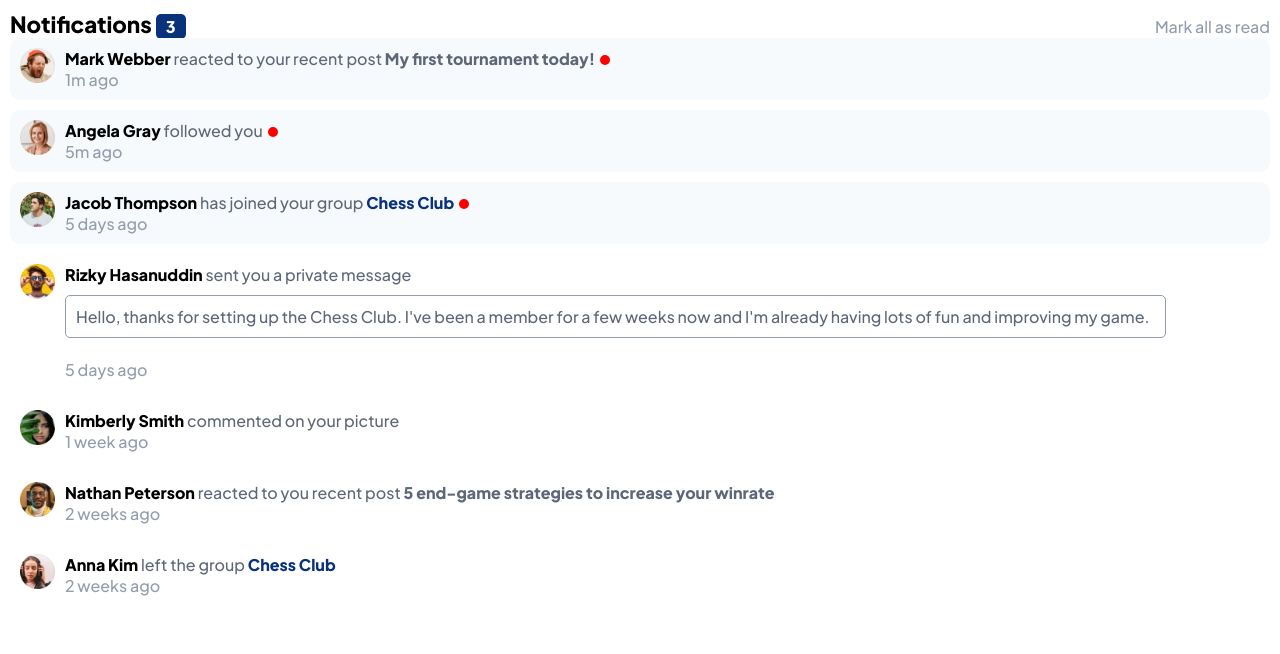
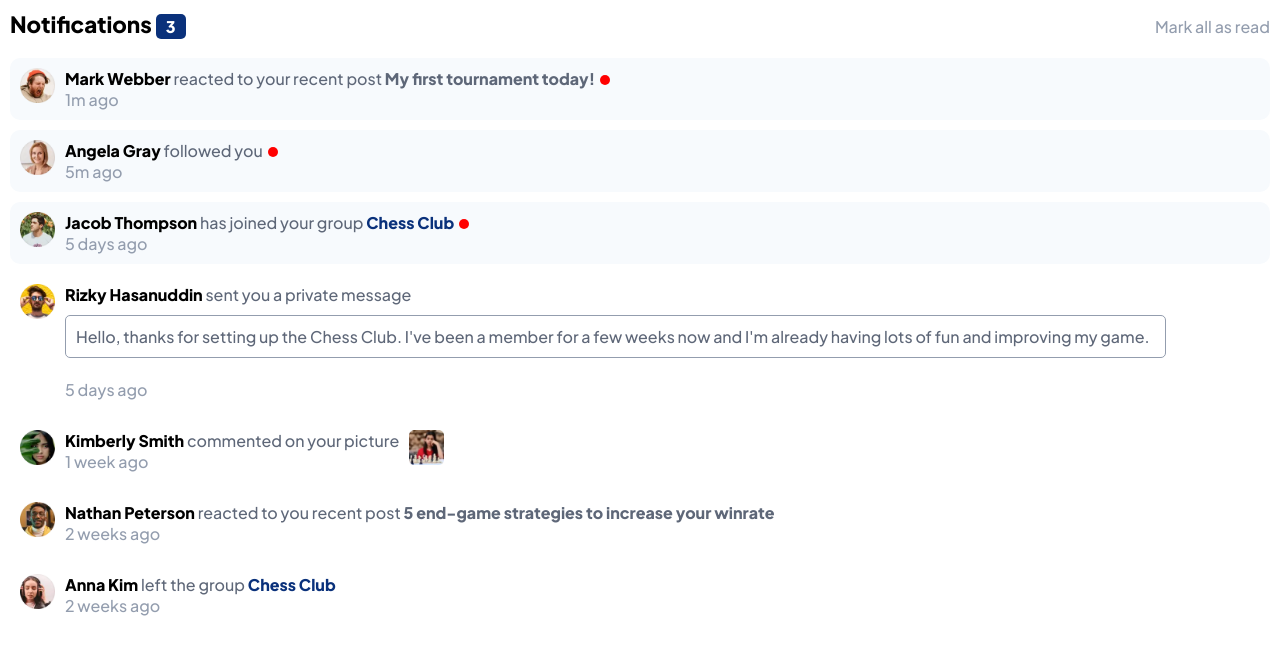
Before and after one commit to adie9/notifications-page, a React (Vite) app: page / in a window 1280 px wide. Shown: the top 654 px of the page. Built offline with nearby package versions, Linux system fonts and the light colour scheme.

Commit message:
Added conditional rendering of notification picture

```diff
--- a/components/Feed.jsx
+++ b/components/Feed.jsx
@@ -8,7 +8,7 @@ function Feed() {
     return (
         <section className="feed-container">
             <Notification
-                picture="../assets/images/avatar-mark-webber.webp"
+                avatar="../assets/images/avatar-mark-webber.webp"
                 name="Mark Webber"
                 action="reacted to your recent post "
                 post="My first tournament today!"
@@ -16,14 +16,14 @@ function Feed() {
                 time="1m ago"
             />
             <Notification
-                picture="../assets/images/avatar-angela-gray.webp"
+                avatar="../assets/images/avatar-angela-gray.webp"
                 name="Angela Gray"
                 action="followed you"
                 isRead={!isRead}
                 time="5m ago"
             />
             <Notification
-                picture="../assets/images/avatar-jacob-thompson.webp"
+                avatar="../assets/images/avatar-jacob-thompson.webp"
                 name="Jacob Thompson"
                 action="has joined your group "
                 group="Chess Club"
@@ -31,7 +31,7 @@ function Feed() {
                 time="5 days ago"
             />
             <Notification
-                picture="../assets/images/avatar-rizky-hasanuddin.webp"
+                avatar="../assets/images/avatar-rizky-hasanuddin.webp"
                 name="Rizky Hasanuddin"
                 action="sent you a private message"
                 message="Hello, thanks for setting up the Chess Club. I've been
@@ -41,14 +41,15 @@ function Feed() {
                 time="5 days ago"
             />
             <Notification
-                picture="../assets/images/avatar-kimberly-smith.webp"
+                avatar="../assets/images/avatar-kimberly-smith.webp"
                 name="Kimberly Smith"
                 action="commented on your picture"
+                picture="../assets/images/image-chess.webp"
                 isRead={isRead}
                 time="1 week ago"
             />
             <Notification
-                picture="../assets/images/avatar-nathan-peterson.webp"
+                avatar="../assets/images/avatar-nathan-peterson.webp"
                 name="Nathan Peterson"
                 action="reacted to you recent post "
                 post="5 end-game strategies to increase your winrate"
@@ -56,7 +57,7 @@ function Feed() {
                 time="2 weeks ago"
             />
             <Notification
-                picture="../assets/images/avatar-anna-kim.webp"
+                avatar="../assets/images/avatar-anna-kim.webp"
                 name="Anna Kim"
                 action="left the group "
                 group="Chess Club"
--- a/components/Notification.jsx
+++ b/components/Notification.jsx
@@ -1,18 +1,19 @@
 import React from "react";
 
-function Notification({picture, name, action, post, group, message, isRead, time}) {
+function Notification({avatar, name, action, post, group, message, picture, isRead, time}) {
 
     return (
         <div className={`notification-container ${!isRead && "unread"}`}>
-            <img src={picture} alt="user-img"></img>
-            <p>
+            <img src={avatar} alt="user-img"></img>
+            <div className="noti-content">
                 <span className="name"><strong>{name}</strong></span>
                 <span className="action"> {action}</span>
-                {post ? <strong className="post">{post}</strong> : ""}
-                {group ? <strong className="group">{group}</strong> : ""}
-                {message ? <p className="message">{message}</p> : ""}
+                {post ? <strong className="post">{post}</strong> : undefined}
+                {group ? <strong className="group">{group}</strong> : undefined}
+                {message ? <p className="message">{message}</p> : undefined}
                 <span className={!isRead && "dot"}></span><br/>
-                <span className="time-since">{time}</span></p>
+                <span className="time-since">{time}</span></div>
+                {picture ? <img className="noti-image" src={picture} alt="chess"></img> : undefined}
         </div>
     )
 }
--- a/styles/index.css
+++ b/styles/index.css
@@ -39,6 +39,7 @@ body {
 .feed-container {
   display: flex;
   flex-direction: column;
+  margin-top: 20px;
   row-gap: 10px;
 }
 
@@ -54,30 +55,33 @@ body {
   width: 35px;
   align-self: first baseline;
 }
-.notification-container p .name:hover {
+.notification-container .noti-content .name:hover {
   color: hsl(219, 85%, 26%);
   cursor: pointer;
 }
-.notification-container p .time-since {
+.notification-container .noti-content .time-since {
   color: hsl(219, 14%, 63%);
 }
-.notification-container p .action {
+.notification-container .noti-content .action {
   color: hsl(219, 12%, 42%);
 }
-.notification-container p .post {
+.notification-container .noti-content .post {
   color: hsl(219, 12%, 42%);
 }
-.notification-container p .message {
+.notification-container .noti-content .message {
   border: 1px solid hsl(219, 14%, 63%);
   border-radius: 5px;
   padding: 10px 15px 10px 10px;
   margin-top: 10px;
   color: hsl(219, 12%, 42%);
 }
-.notification-container p .group {
+.notification-container .noti-content .group {
   color: hsl(219, 85%, 26%);
 }
-.notification-container p .dot {
+.notification-container .noti-content .noti-image {
+  cursor: pointer;
+}
+.notification-container .noti-content .dot {
   background-color: red;
   height: 10px;
   width: 10px;
--- a/styles/index.scss
+++ b/styles/index.scss
@@ -77,6 +77,7 @@ $pr-blue: hsl(219, 85%, 26%);
 .feed-container {
     @include flex-col();
 
+    margin-top: 20px;
     row-gap: 10px;
 }
 
@@ -99,7 +100,7 @@ $pr-blue: hsl(219, 85%, 26%);
         align-self: first baseline;
     }
 
-    p {
+    .noti-content {
 
         .name {
 
@@ -132,6 +133,10 @@ $pr-blue: hsl(219, 85%, 26%);
             color: $pr-blue;
         }
 
+        .noti-image {
+            cursor: pointer;
+        }
+
         .dot {
             background-color: red;
             height: 10px;
```
Also changed, not shown: 1 other file (tests, documents, lock files or other folders).
